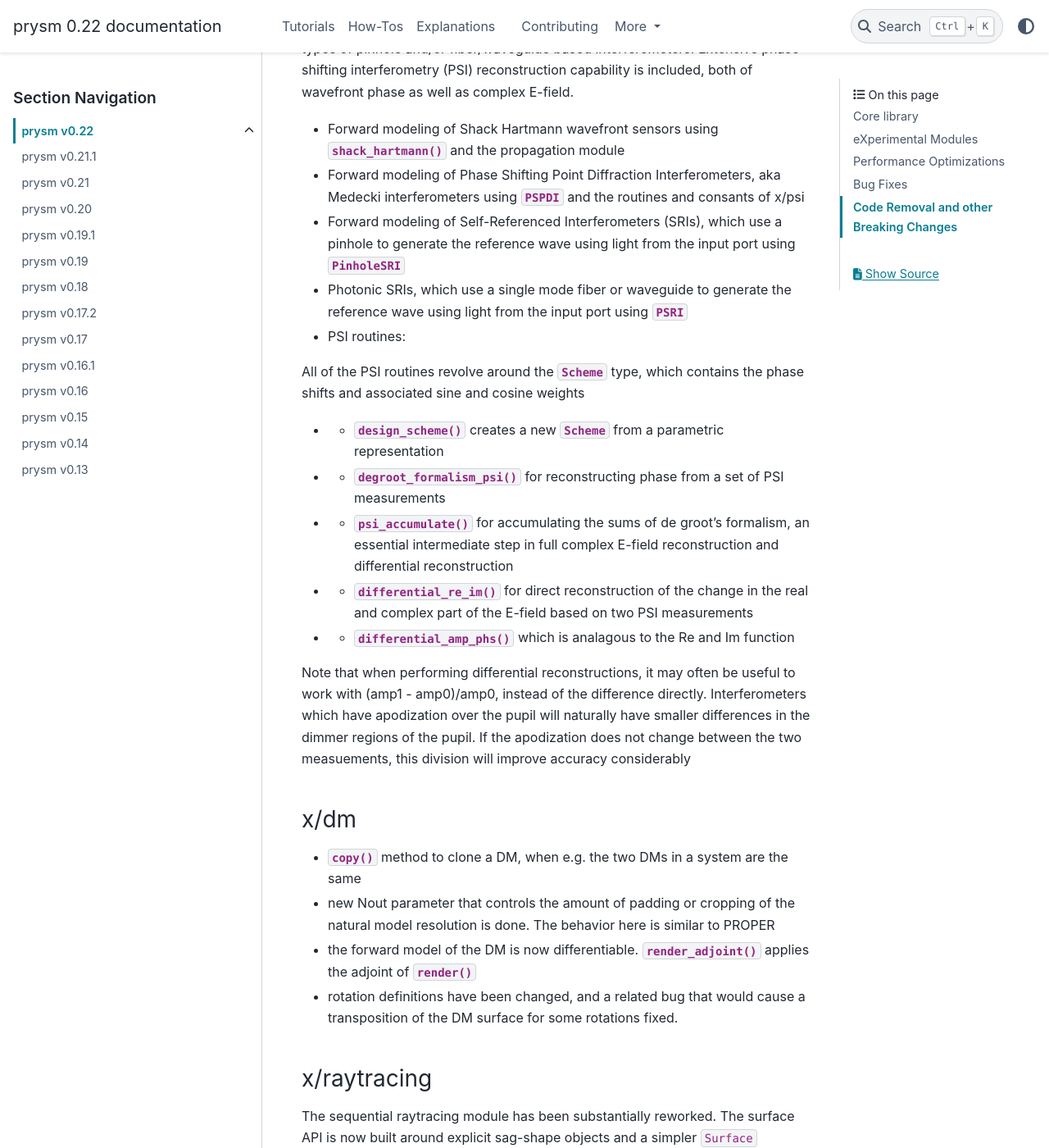
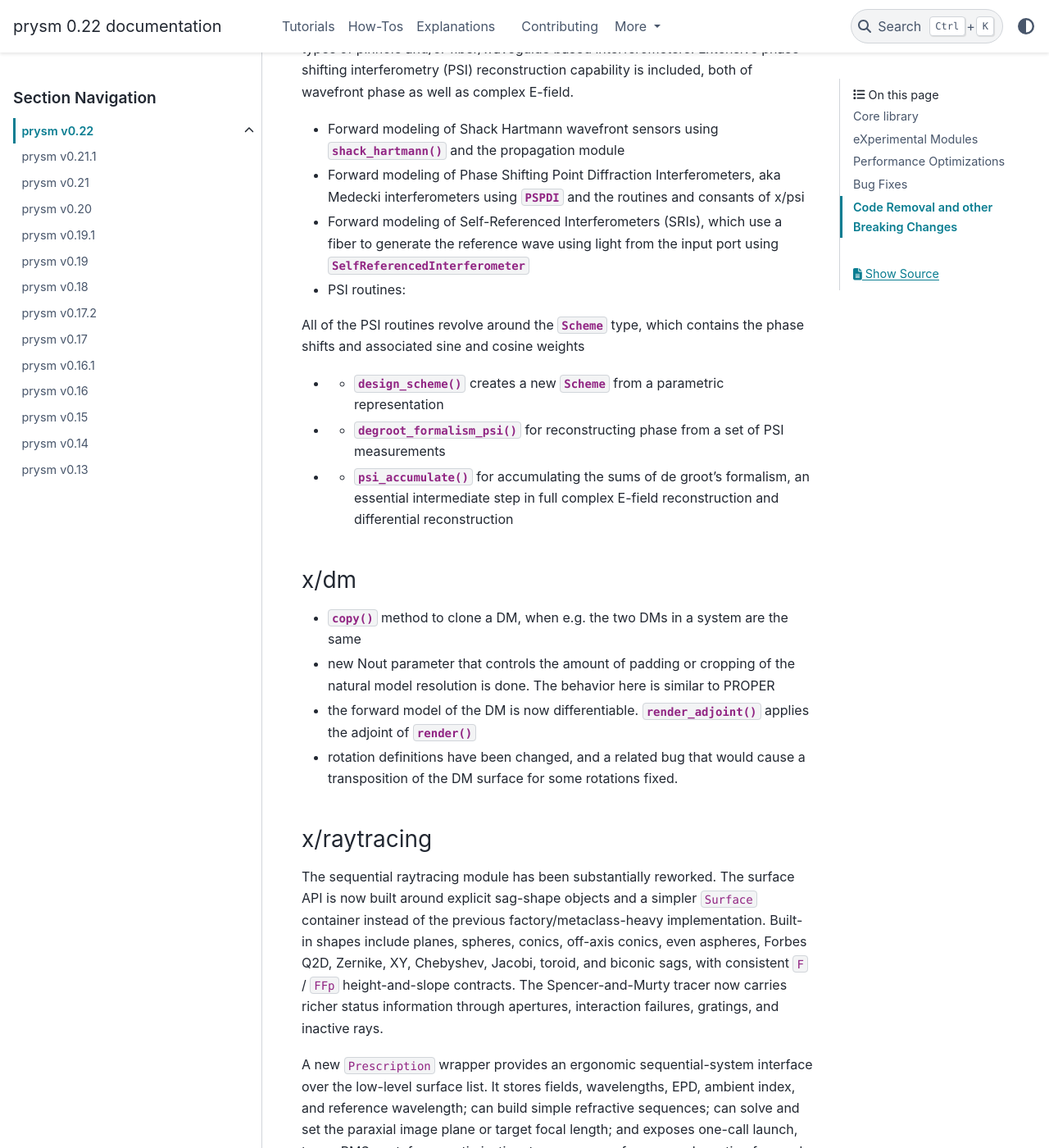
Before and after one commit to brandondube/prysm, a Sphinx documentation site: the page built from docs/source/releases/v0.22.rst, in a window 1280 px wide and 1400 px high, scrolled down 15468 px. Shown: the whole window at 82% size. Built offline with Sphinx 7.4.7 and the PyData theme 0.15.4, drawn with Linux system fonts in a browser that asks for light colours; pages that are not in the unit, such as notebooks, are missing from menus.

Commit message:
docs/rel/0.22: another pass of edits

```diff
--- a/docs/source/releases/v0.22.rst
+++ b/docs/source/releases/v0.22.rst
@@ -833,11 +833,8 @@ of wavefront phase as well as complex E-field.
   consants of x/psi
 
 * Forward modeling of Self-Referenced Interferometers (SRIs), which use a
-  pinhole to generate the reference wave using light from the input port using
-  :class:`~prysm.x.sri.PinholeSRI`
-
-* Photonic SRIs, which use a single mode fiber or waveguide to generate the
-  reference wave using light from the input port using :class:`~prysm.x.sri.PSRI`
+  fiber to generate the reference wave using light from the input port using
+  :class:`~prysm.x.sri.SelfReferencedInterferometer`
 
 * PSI routines:
 
@@ -853,20 +850,6 @@ which contains the phase shifts and associated sine and cosine weights
 * * :func:`~prysm.x.psi.psi_accumulate` for accumulating the sums of de groot's
     formalism, an essential intermediate step in full complex E-field
     reconstruction and differential reconstruction
-
-* * :func:`~prysm.x.psi.differential_re_im` for direct reconstruction of the
-    change in the real and complex part of the E-field based on two PSI
-    measurements
-
-* * :func:`~prysm.x.psi.differential_amp_phs` which is analagous to the Re and
-    Im function
-
-Note that when performing differential reconstructions, it may often be useful
-to work with (amp1 - amp0)/amp0, instead of the difference directly.
-Interferometers which have apodization over the pupil will naturally have
-smaller differences in the dimmer regions of the pupil.  If the apodization does
-not change between the two measuements, this division will improve accuracy
-considerably
 
 
 x/dm
```
